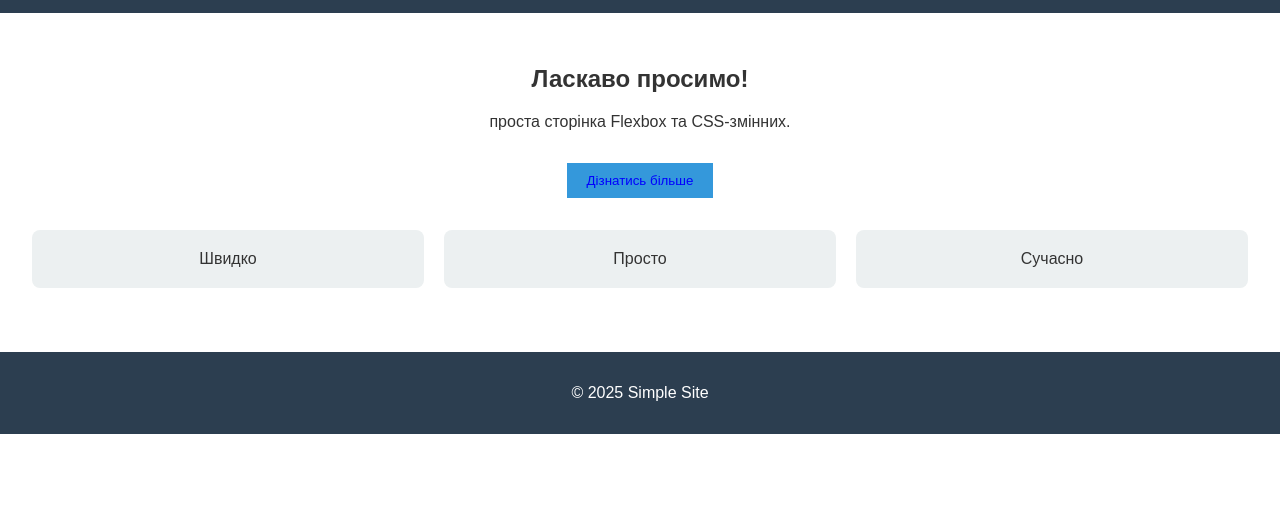
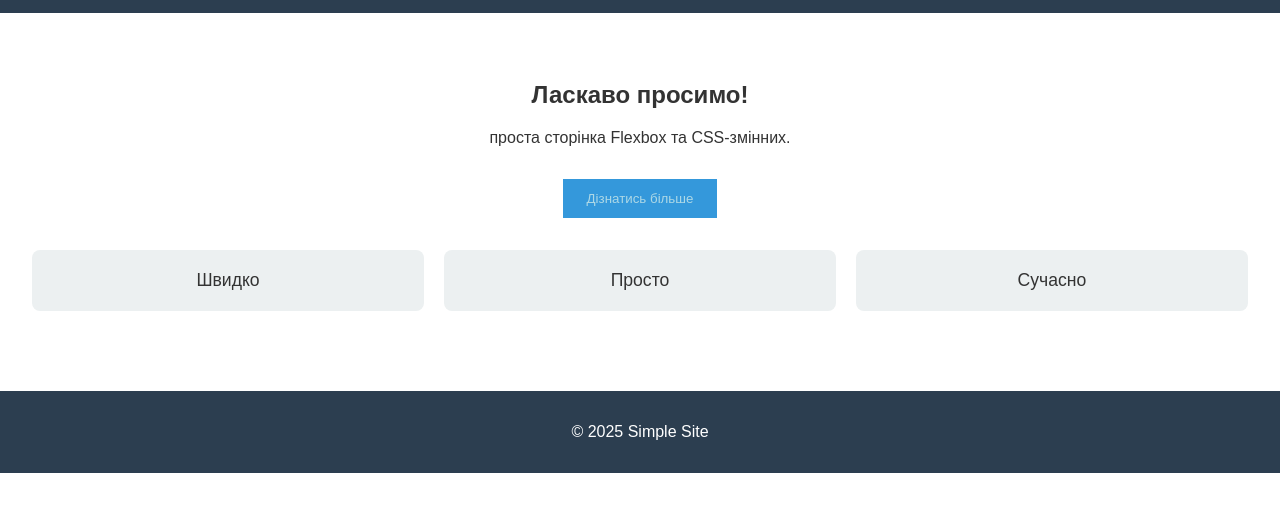
Before and after one commit to Illia-Shtefano/home-work-9, a plain HTML site: page index.html in a window 1280 px wide. Shown: the part 56-568 px from the top of the page. Drawn offline with Linux system fonts and the light colour scheme.

Commit message:
Adaptive for phone, tablet and desktop

```diff
--- a/style.css
+++ b/style.css
@@ -40,7 +40,7 @@ body {
 
 .btn {
   background: var(--accent-color);
-  color: blue;
+  color: lightblue;
   border: none;
   padding: 10px 20px;
   margin-top: 1rem;
@@ -48,7 +48,7 @@ body {
 }
 
 .btn:hover{
-    background-color: darkblue;
+    background-color: blue;
 }
 
 
@@ -73,3 +73,37 @@ body {
   padding: 1rem;
   margin-top: 2rem;
 }
+
+
+@media (min-width: 375px) {
+  .title {
+    font-size: 1.6rem;
+  }
+  .btn {
+    padding: 12px 24px;
+  }
+}
+
+@media (min-width: 768px) {
+  .features {
+    justify-content: space-between;
+  }
+
+  .card {
+    flex: 1 1 calc(33.333% - 15px);
+  }
+}
+
+@media (min-width: 1024px) {
+  .main {
+    padding: 3rem 2rem;
+  }
+
+  .title {
+    font-size: 2rem;
+  }
+
+  .card {
+    font-size: 1.1rem;
+  }
+}
```
